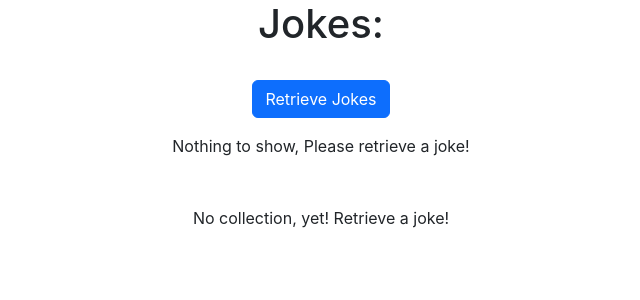
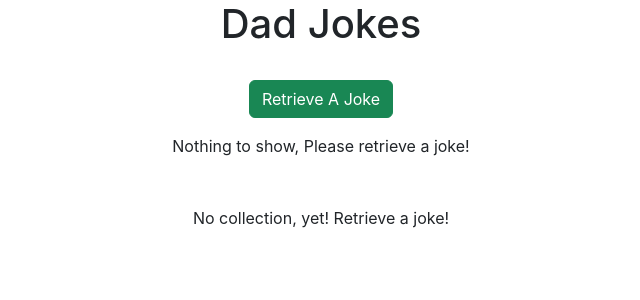
Before and after one commit to khnguyen88/api-usage-demo-658, a React (Create React App) app: page / in a window 1280 px wide. Shown: the top 300 px of the page, without its empty margins (319-959 px from the left). Built offline with nearby package versions, Linux system fonts and the light colour scheme.

Commit message:
Provided the elements and components inside the Joke template with containers and classname for styling purposes.

```diff
--- a/src/components/Joke/Joke.js
+++ b/src/components/Joke/Joke.js
@@ -32,11 +32,12 @@ const Joke = () => {
 
   return (
     <div>
-      <h1>Jokes:</h1>
-
+      <div className="title-container">
+        <h1>Dad Jokes</h1>
+      </div>
       {/* Fetch data from Jokes API */}
       <div className="button-container">
-        <Button className="joke-button" onClick={fetchData}>Retrieve Jokes</Button>
+        <Button className="joke-button" onClick={fetchData} variant='success'>Retrieve A Joke</Button>
         <div className="joke-container">
           {jokes.length > 0 ? (<><b>Newest Joke: </b><span> {jokes && jokes[jokes.length-1]}</span></>) : <><div>Nothing to show, Please retrieve a joke!</div></>}
         </div>
```
